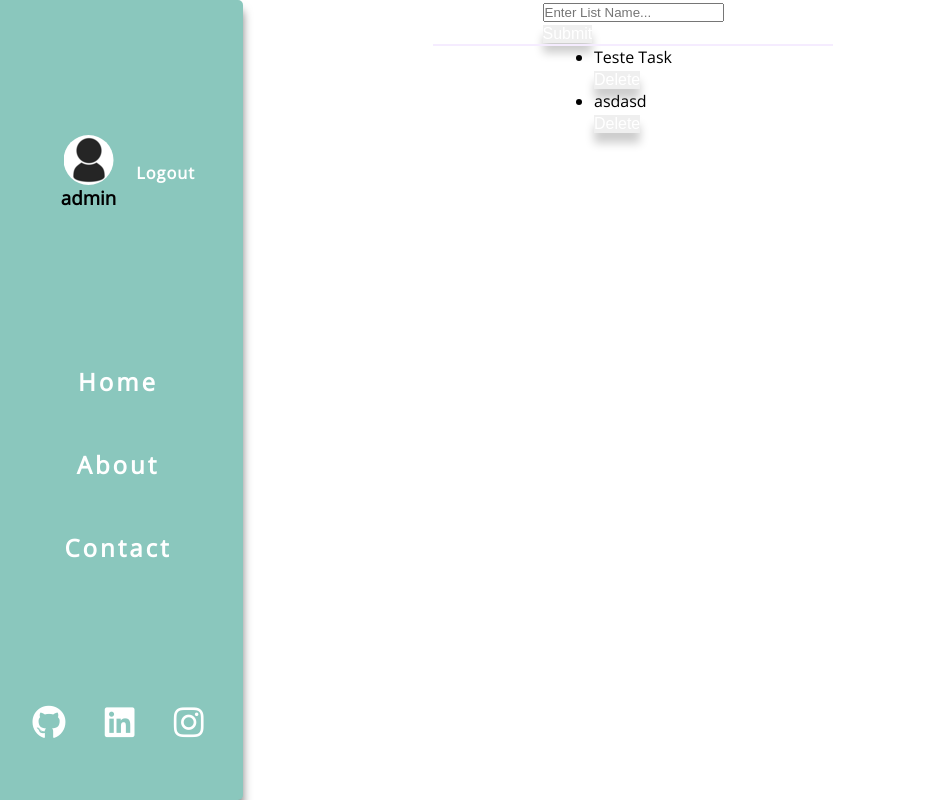
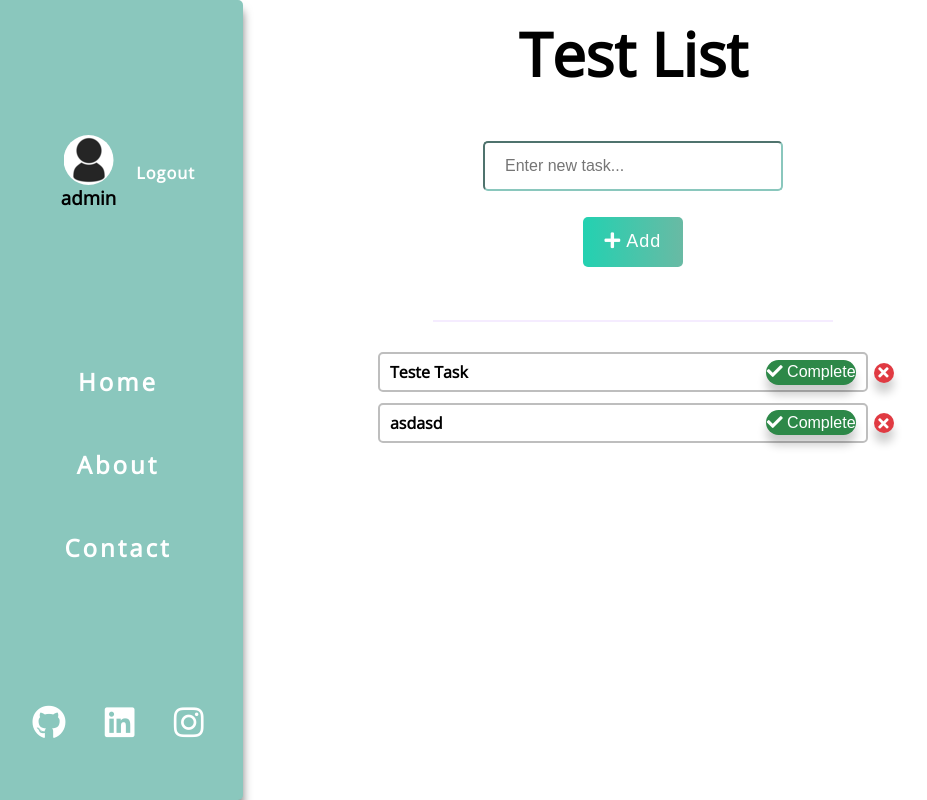
Before and after one commit to SamuelSilva2310/django-TodoApp, a Django app: page /list/29 in a window 1280 px wide. Shown: the whole page, without its empty margins (7-934 px from the left). Run offline with Django 3.2, Linux system fonts and the light colour scheme; a user stored in the database is signed in; data comes from the database, SQL or seed files in the repository; both versions use the stored data as it was after the commit.

Commit message:
Added Tasks UI

```diff
--- a/myTodoApp/urls.py
+++ b/myTodoApp/urls.py
@@ -15,6 +15,7 @@ urlpatterns = [
 
     path('new_task/<int:list_id>',views.new_task, name="new_task"),
     path('delete_task/<int:list_id>/<int:task_id>',views.delete_task, name="delete_task"),
+    path('complete_task/<int:list_id>/<int:task_id>',views.complete_task, name="complete_task"),
 
     path('', views.home, name='home'),
     path('list/<int:list_id>', views.list_task, name="list_task")
--- a/myTodoApp/views.py
+++ b/myTodoApp/views.py
@@ -62,7 +62,6 @@ def logoutUser(request):
 def home(request):
     """This function defines the home page, it should load all TodoLists
     """
-
     return render(request, 'myTodoApp/lists.html')
 
 
@@ -85,13 +84,14 @@ def delete_List(request, list_id):
 
 
 
+#Enter a Specific List and display all Tasks
 @login_required(login_url= 'myTodoApp:login')
 def list_task(request, list_id):
     list = ToDoList.objects.get(id=list_id)
-    tasks = list.task_set.all()
     context = {
-        'tasks': tasks,
+        'tasks': list.task_set.all(),
         'list_id': list_id,
+        'list_name': list.name,
     }
     return render(request, 'myTodoApp/tasks.html', context=context)
 
@@ -102,12 +102,18 @@ def list_task(request, list_id):
 
 @login_required(login_url= 'myTodoApp:login')
 def new_task(request,list_id):
-    task_text = request.POST['task_text']
     list = ToDoList.objects.get(id=list_id)
-    list.task_set.create(task_text=task_text)
+    list.task_set.create(task_text=request.POST['task_text'])
     return redirect(reverse('myTodoApp:list_task',args=(list_id,)))
 
 @login_required(login_url= 'myTodoApp:login')
 def delete_task(request,list_id,task_id):
     Task.objects.get(id=task_id).delete()
     return redirect(reverse('myTodoApp:list_task',args=(list_id,)))
+
+@login_required(login_url= 'myTodoApp:login')
+def complete_task(request,list_id,task_id):
+    print("MADE IT--------------")
+    Task.objects.filter(id=task_id).update(task_complete = not Task.objects.get(id=task_id).task_complete)
+    print(Task.objects.get(id=task_id).task_complete)
+    return redirect(reverse('myTodoApp:list_task',args=(list_id,)))
--- a/static/css/style.css
+++ b/static/css/style.css
@@ -76,6 +76,7 @@ a, u{
 }
 
 .user-profile a{
+
 	text-decoration: none;
     color: var(--clr-complementary);
     letter-spacing: 1px;
@@ -393,3 +394,87 @@ select{
 .SCRATCH{
 	background-color: var(--list-clr-scratch);
 }
+
+
+/*-------------------------*/
+/* TASKS LIST */
+.tasks-container {
+    display: flex;
+    flex-direction: column;
+    align-items: center;
+    justify-content: center;
+    margin: 2%;
+
+}
+
+.task-container{
+    display: flex;
+    align-items: center;
+    justify-content: space-evenly;
+}
+
+.task{
+    display: flex;
+    align-items: center;
+    position: relative;
+    background-color: var(--clr-complementary);
+    border: 2px solid #bebebe;
+    width: 500px;
+    height: 40px;
+    margin: 1%;
+    border-radius: 5px;
+    transition: 0.2s ease-in-out;
+}
+
+.task-text{
+    padding: 2%;
+}
+
+.task:hover{
+    cursor: pointer;
+	transform: scale(1.01);
+}
+
+.task-complete-button{
+    position:absolute;
+    padding: 2%;
+    right: 0;
+}
+
+
+.btn{
+    text-align: center;
+    border: none;
+    color: var(--clr-complementary);
+}
+
+.btn-delete{
+
+	background-color: #e03a42;
+	border-radius: 50%;
+	letter-spacing: 1px;
+    transition: 0.3s ease-out;
+	font-size: 15px;
+	width: 20px;
+	height: 20px;
+    margin: 5%;
+}
+
+.btn-delete:hover{
+    cursor: pointer;
+    width: 40px;
+    height: 40px;
+    font-size: 20px;
+    text-align: center;
+}
+
+.btn-status{
+    width: 90px;
+    height: 25px;
+    border-radius:20px;
+    background-color: #c58300;
+}
+
+.complete{
+    background-color: #2d8848;
+}
--- a/templates/myTodoApp/tasks.html
+++ b/templates/myTodoApp/tasks.html
@@ -8,45 +8,58 @@
 
 
 {% block form %}
-<div class="row m-4 ">
-                <div class="col mb-4">
-                    <form class="row row-cols-lg-auto g-3 align-items-center" action="{% url 'myTodoApp:new_task' list_id %}" method="POST">
+<div class="create-list-container">
+    <div class="form-title">
+        <h1>{{list_name}}</h1>
+    </div>
+    <div class="form-container">
+        <form action="{% url 'myTodoApp:new_task' list_id%}" method="POST" id="create-list-form">
           {% csrf_token %}
-                        <div class="col-12">
-                            <div class="input-group">
-                                <input type="text" class="form-control mb-2 mr-sm-2" name="task_text"
-                                    placeholder="Enter List Name..." required>
+            <div class="list-inputs">
+                <input type="text" name="task_text" id="" placeholder="Enter new task..." />
             </div>
-                        </div>
-
-                        <div class="col-12">
-                            <button type="submit" class="btn btn-primary mb-2">Submit</button>
-                        </div>
+            <button type="submit"><i class="fas fa-plus"></i> Add</button>
         </form>
-                </div>
     </div>
 </div>
     {% endblock form%}
 
 
 
+
 {% block content %}
-<div class="container justify-content-sm-center">
-    <div class="row m-4">
-        <div class="col">
-            <ul class="list-group justify-content-sm-center">
+<div class="tasks-container">
     {% for task in tasks %}
-                <li class="list-group-item align-items-center">{{task.task_text}}
-                    <div class="float-end">
-                        <form action="{% url 'myTodoApp:delete_task' list_id task.id %}" method="POST">
+    <div class="task-container">
+        <div class="task">
+        <div class="task-text">
+            <h4>{{task.task_text}}</h4>
+
+        </div>
+            <form method="POST" class="task-complete-button" action="{% url 'myTodoApp:complete_task' list_id task.id%}">
                 {% csrf_token %}
-                            <button type="submit" class="btn btn-danger">Delete</button>
+                {% if task.task_completed is not False %}
+                <button class="btn btn-status complete">
+                    <i class="fas fa-check"></i>
+                    Complete
+                </button>
+                {% endif %}
+                {% if task.task_completed is False %}
+                <button class="btn btn-status ongoing">
+                    <i class="fas fa-check"></i>
+                    Ongoing
+                </button>
+                {% endif %}
+
             </form>
         </div>
-                </li>
+        <form action="{% url 'myTodoApp:delete_task' list_id task.id%}" class="list-btn-form" method="POST">
+            {% csrf_token %}
+            <button class="btn btn-delete">
+                <i class="fas fa-times"></i>
+            </button>
+        </form>
+    </div>
     {% endfor %}
-            </ul>
-        </div>
-    </div>
 </div>
 {% endblock content %}
```
Also changed, not shown: README.md, db.sqlite3. Lines whose indentation alone changed are shown as unchanged.
